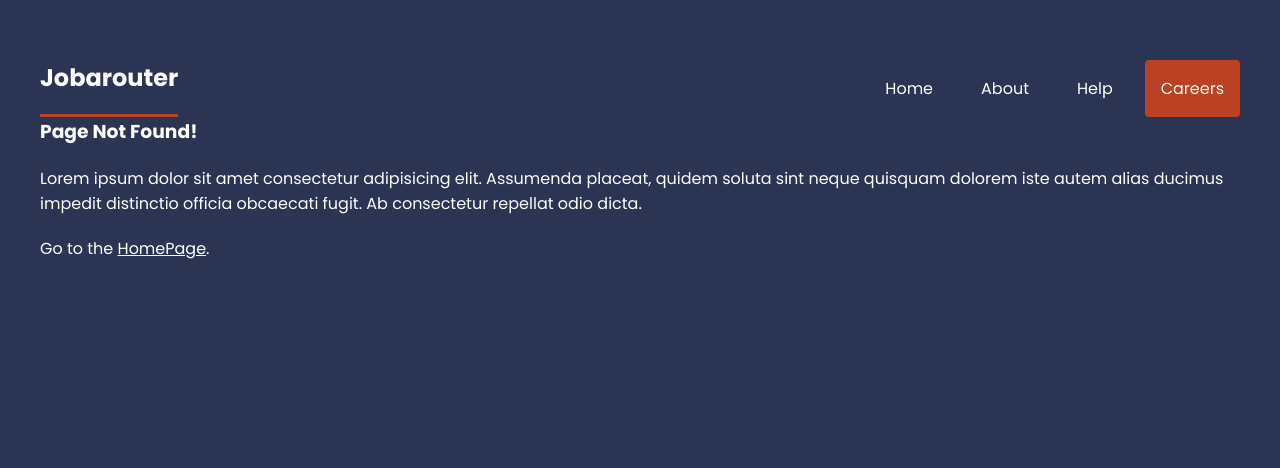
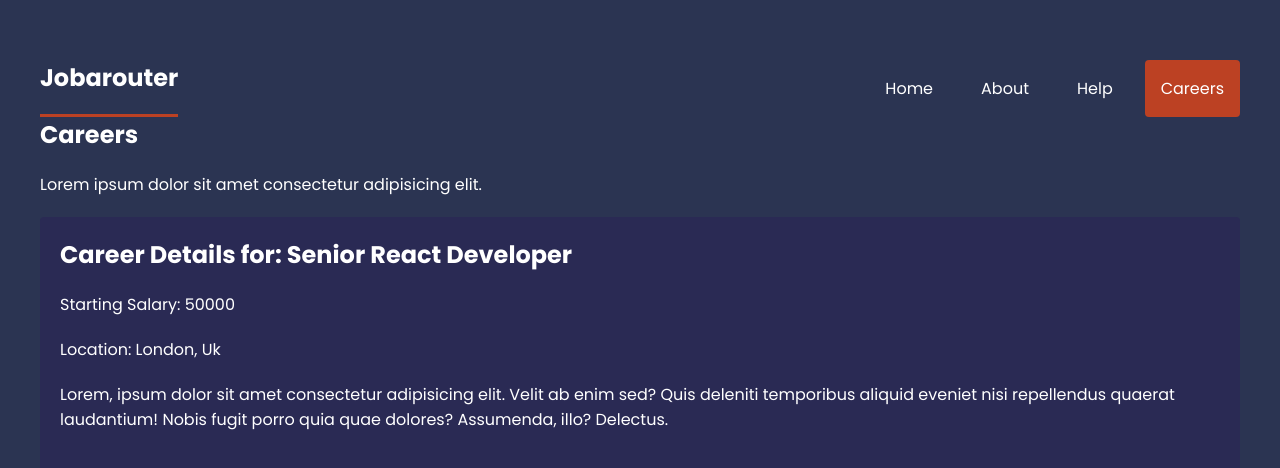
Before and after one commit to kunda4/react-router-ninja, a React (Vite) app: page /careers/1 in a window 1280 px wide. Shown: the top 468 px of the page. Built offline with nearby package versions, Linux system fonts and the light colour scheme; data requests are answered from the project's data file.

Commit message:
Add Career Details Component

```diff
--- a/src/App.jsx
+++ b/src/App.jsx
@@ -8,6 +8,7 @@
 import NotFound from "./pages/NotFound"
 import CarrersLayout from "./layouts/CarrersLayout"
 import Careers, { careersLoader} from "./pages/careers/Careers"
+import CareerDetails, { CarriesDetailsLoader } from "./pages/careers/CareerDetails"
 function App() {
 
   const router = createBrowserRouter(
@@ -23,7 +24,13 @@
           <Route
           index
           element={<Careers/>}
-          loader={careersLoader}/>
+          loader={careersLoader}
+          />
+        <Route
+          path=":id"
+          element= {<CareerDetails/>}
+          loader={CarriesDetailsLoader}
+        />
         </Route>
         <Route path="*" element={<NotFound/>}/>
     </Route>
--- a/src/index.css
+++ b/src/index.css
@@ -129,3 +129,12 @@
   font-size: large;
   color: #bbb;
 }
+
+/* career details */
+
+.career-details{
+  background: rgb(42, 42, 84);
+  padding: 20px;
+  border-radius: 4px;
+  margin: 20px 0;
+}
--- /dev/null
+++ b/src/pages/careers/CareerDetails.jsx
@@ -0,0 +1,31 @@
+import React from 'react'
+import { useLoaderData, useParams } from 'react-router-dom'
+
+export default function CareerDetails() {
+    const { id } = useParams()
+    const career = useLoaderData()
+  return (
+    <div className="career-details">
+        <h2>Career Details for: {career.title}</h2>
+        <p>Starting Salary: {career.salary}</p>
+        <p>Location: {career.location}</p>
+        <div className="details">
+            <p>Lorem, ipsum dolor sit amet consectetur adipisicing elit.
+                Velit ab enim sed? Quis deleniti temporibus aliquid eveniet
+                nisi repellendus quaerat laudantium! Nobis fugit porro quia
+                quae dolores? Assumenda, illo? Delectus.</p>
+        </div>
+    </div>
+  )
+}
+
+//Loader function
+export const CarriesDetailsLoader = async({params}) =>{
+
+    const {id} = params
+    const res = await fetch("http://localhost:4000/careers/" +id)
+    if(!res.ok){
+        throw error("you could not fetch");
+    }
+    return res.json()
+}
--- a/src/pages/careers/Careers.jsx
+++ b/src/pages/careers/Careers.jsx
@@ -6,7 +6,7 @@
     <div className="careers">
         {
             careers.map(career=>(
-                <Link to="/" key={career.id}>
+                <Link to={career.id.toString()} key={career.id}>
                     <p>{career.title}</p>
                     <p>Based in {career.location}</p>
                 </Link>
```
